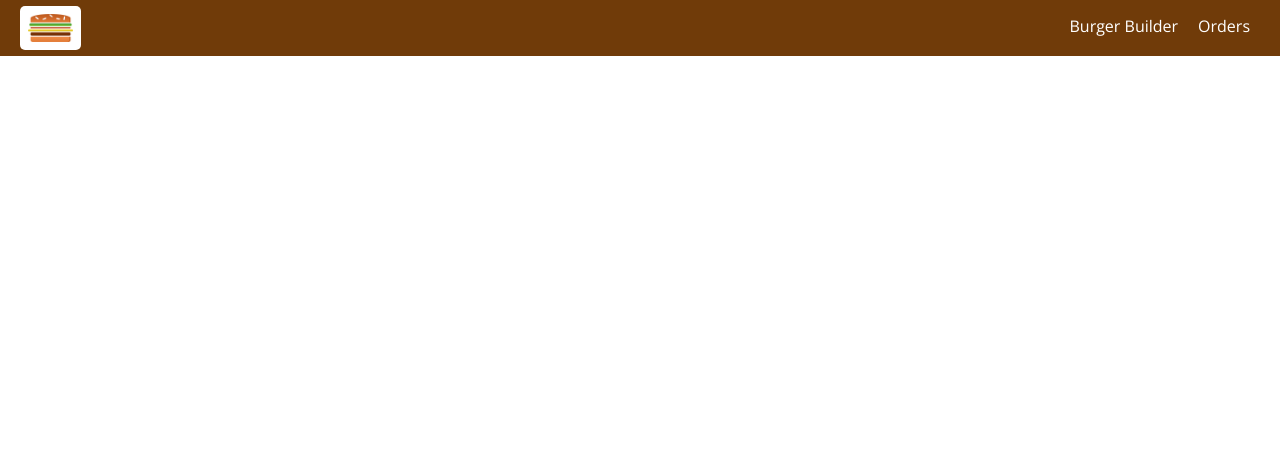
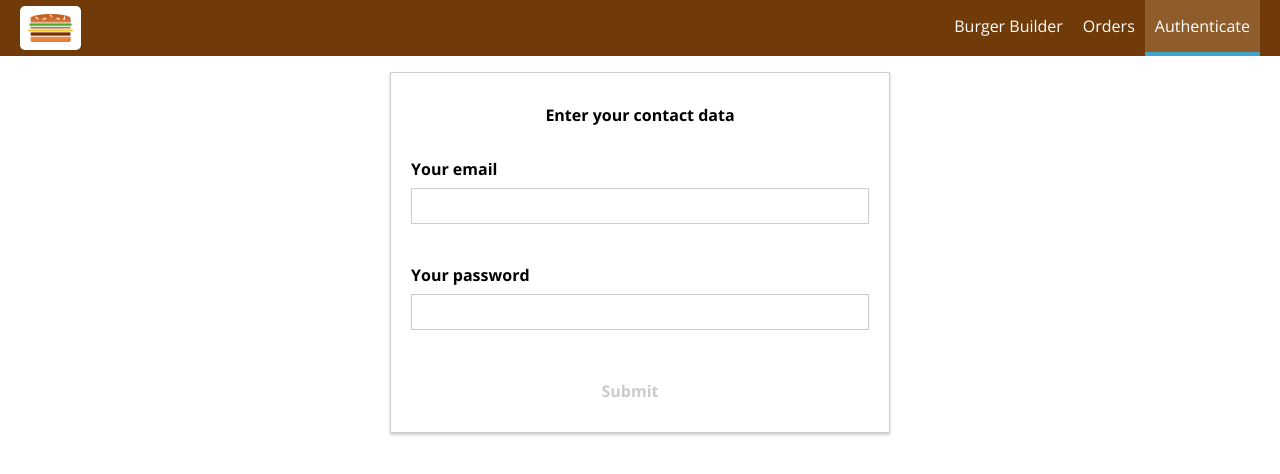
Before and after one commit to Kipris/BurgerBuilder, a React (Create React App) app: page /auth in a window 1280 px wide. Shown: the top 474 px of the page. Built offline with nearby package versions, Linux system fonts and the light colour scheme.

Commit message:
adding auth form

```diff
--- a/src/components/Navigation/NavigationItems/NavigationItems.js
+++ b/src/components/Navigation/NavigationItems/NavigationItems.js
@@ -8,6 +8,7 @@
             <ul className={classes.NavigationItems}>
                 <NavigationItem link='/' exact>Burger Builder</NavigationItem>
                 <NavigationItem link='/orders'>Orders</NavigationItem>
+                <NavigationItem link='/auth'>Authenticate</NavigationItem>
             </ul>
         </nav>
     );
--- a/src/containers/App.js
+++ b/src/containers/App.js
@@ -1,9 +1,11 @@
 import React, { Component } from 'react';
+import { Route, Switch } from 'react-router-dom';
+
 import Layout from './Layout/Layout';
 import BurgerBuilder from './BurgerBuilder/BurgerBuilder';
 import Checkout from './Checkout/Checkout';
-import { Route, Switch } from 'react-router-dom';
 import Orders from './Orders/Orders';
+import Auth from './Auth/Auth';
 
 class App extends Component {
   render() {
@@ -13,6 +15,7 @@
           <Route path="/" exact component={BurgerBuilder} />
           <Route path="/checkout" component={Checkout} />
           <Route path="/orders" component={Orders} />
+          <Route path="/auth" component={Auth} />
         </Switch>
       </Layout>
     );
--- /dev/null
+++ b/src/containers/Auth/Auth.js
@@ -0,0 +1,119 @@
+import React, { Component } from 'react';
+import Input from '../../components/UI/Input/Input';
+import Button from '../../components/UI/Button/Button';
+
+import classes from './Auth.module.scss';
+
+class Auth extends Component {
+    state = {
+        controls: {
+            email: {
+                elementType: 'email',
+                elementConfig: {
+                    type: 'email',
+                    placeholder: 'Your email'
+                },
+                value: '',
+                validation: {
+                    required: true,
+                    isEmail: true
+                },
+                valid: false,
+                touched: false
+            },
+            password: {
+                elementType: 'input',
+                elementConfig: {
+                    type: 'password',
+                    placeholder: 'Your password'
+                },
+                value: '',
+                validation: {
+                    required: true,
+                    minLength: 6
+                },
+                valid: false,
+                touched: false
+            }
+        },
+        formIsValid: false
+    };
+
+    checkValidity(value, rules) {
+        let isValid = true;
+        if (!rules) {
+            return isValid;
+        }
+        if (rules.required) {
+            isValid = value.trim() !== '' && isValid;
+        }
+        if (rules.minLength) {
+            isValid = value.length >= rules.minLength && isValid;
+        }
+        if (rules.isEmail) {
+            const pattern = /^(([^<>()\[\]\\.,;:\s@"]+(\.[^<>()\[\]\\.,;:\s@"]+)*)|(".+"))@((\[[0-9]{1,3}\.[0-9]{1,3}\.[0-9]{1,3}\.[0-9]{1,3}])|(([a-zA-Z\-0-9]+\.)+[a-zA-Z]{2,}))$/;
+            isValid = pattern.test(value) && isValid;
+        }
+        return isValid;
+    }
+
+    inputChangedHandler = (event, controlName) => {
+        // object deep clone
+        const updatedControls = {
+            ...this.state.controls,
+            [controlName]: {
+                ...this.state.controls[controlName],
+                value: event.target.value,
+                valid: this.checkValidity(
+                    event.target.value,
+                    this.state.controls[controlName].validation),
+                touched: true
+            }
+        };
+
+        this.setState({controls: updatedControls});
+    }
+
+    handleSubmit = () => {
+
+    }
+
+    render() {
+        const formElementsArray = [];
+        for (let key in this.state.controls) {
+            formElementsArray.push({
+                id: key,
+                config: this.state.controls[key]
+            })
+        }
+
+        let form = (
+            <form onSubmit={this.handleSubmit}>
+                {formElementsArray.map(formElement => (
+                    <Input
+                        key={formElement.id}
+                        elementType={formElement.config.elementType}
+                        elementConfig={formElement.config.elementConfig}
+                        value={formElement.config.value}
+                        invalid={!formElement.config.valid}
+                        shouldValidate={formElement.config.validation}
+                        touched={formElement.config.touched}
+                        placeholder={formElement.config.elementConfig.placeholder}
+                        changed={(event) => this.inputChangedHandler(event, formElement.id)} />
+                ))}
+                <Button
+                    btnType="Success"
+                    disabled={!this.state.formIsValid}>Submit</Button>
+            </form>
+        );
+
+        return (
+            <div className={classes.Auth}>
+                <h4>Enter your contact data</h4>
+                {form}
+            </div>
+        );
+    }
+}
+
+export default Auth;
--- /dev/null
+++ b/src/containers/Auth/Auth.module.scss
@@ -0,0 +1,20 @@
+.Auth {
+    margin: 20px auto;
+    width: 80%;
+    text-align: center;
+    box-shadow: 0 2px 3px #ccc;
+    border: 1px solid #ccc;
+    padding: 10px;
+    box-sizing: border-box;
+    input {
+        display: block;
+        width: 100%;
+        margin-bottom: 20px;
+    }
+}
+
+@media (min-width: 600px) {
+    .Auth {
+        width: 500px;
+    }
+}
```
